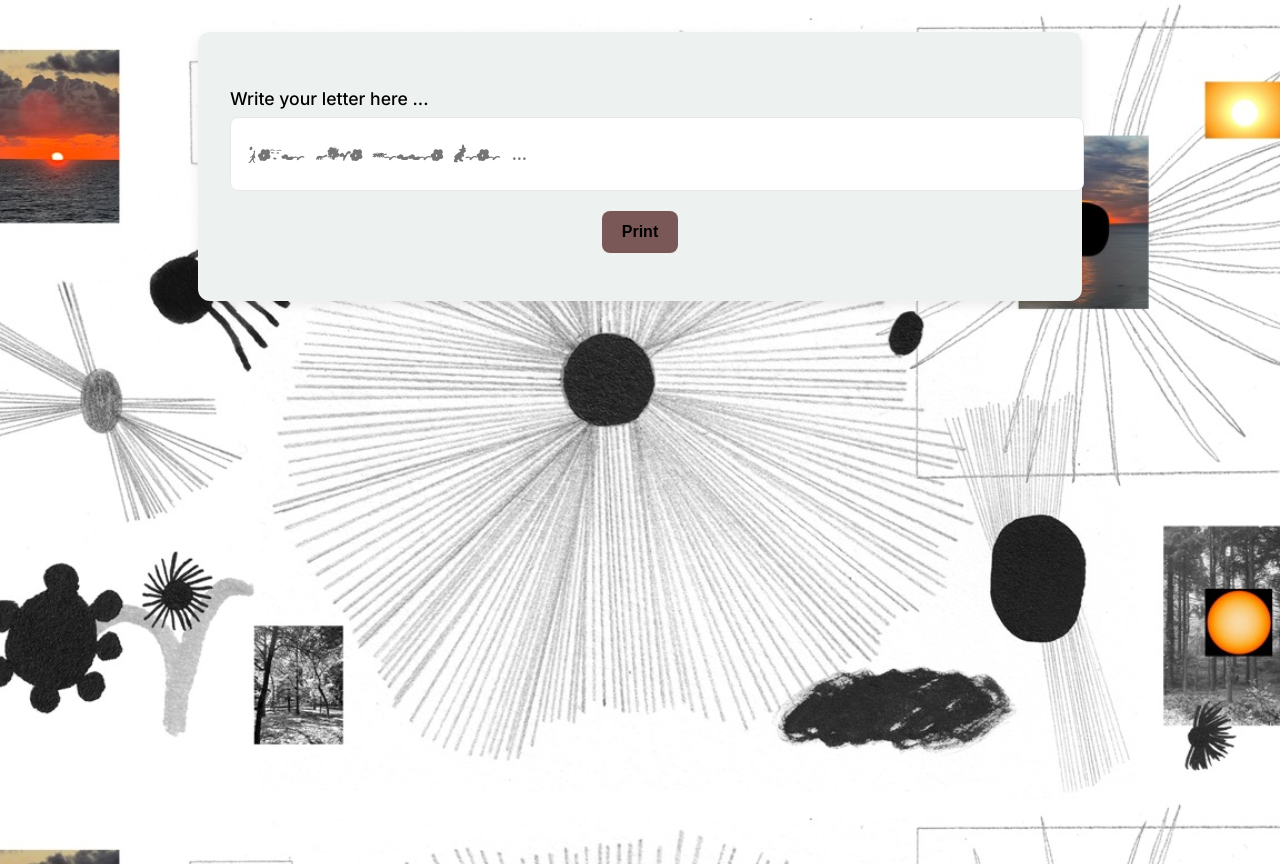
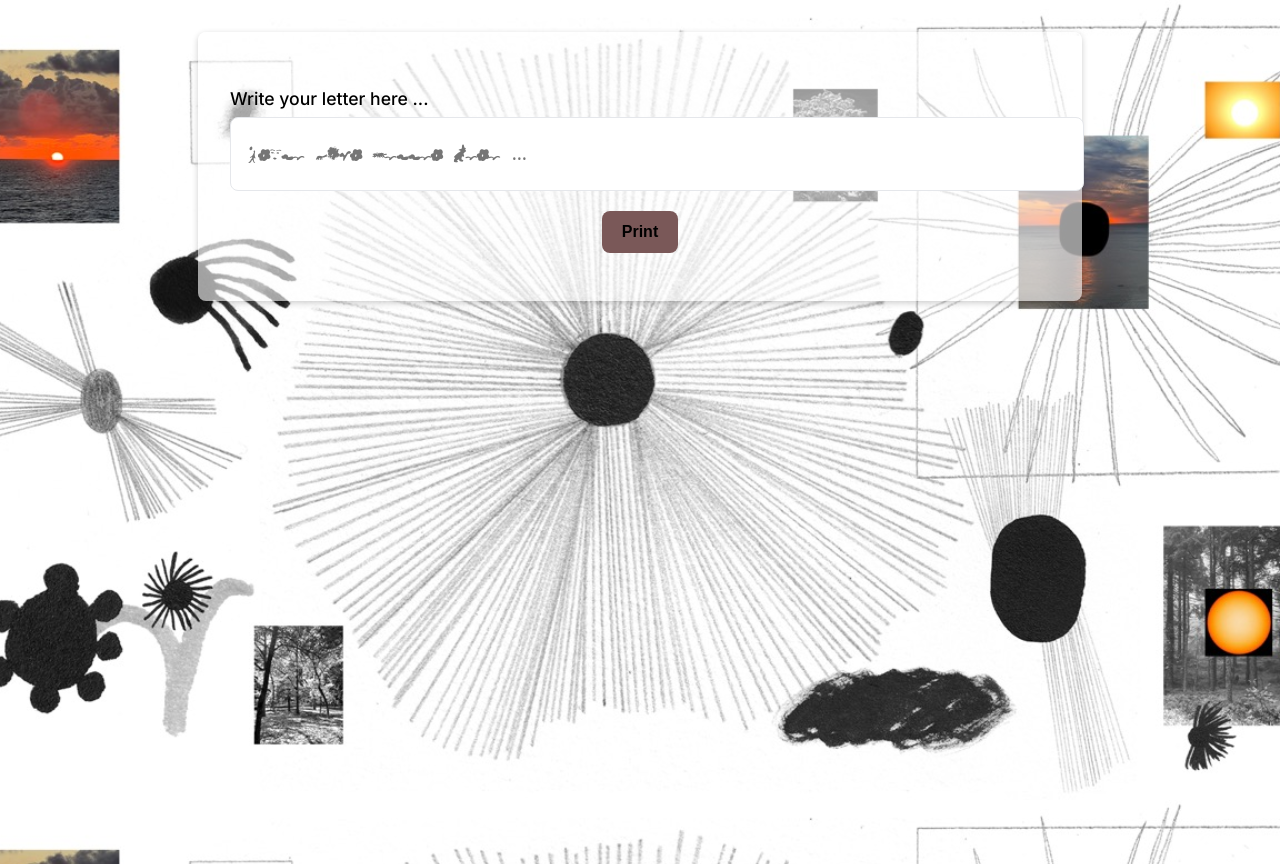
Before and after one commit to joakimhusmo/receipt-site, a website: page web/index.html in a window 1280 px wide. Drawn offline with Linux system fonts and the light colour scheme.

Commit message:
Add transparency to input-box in style.css

```diff
--- a/web/style.css
+++ b/web/style.css
@@ -26,12 +26,12 @@ body {
 
 /* Card */
 .container {
-  background: #edf1ef;
+  background: rgba(255, 255, 255, 0.6);
   width: 100%;
   max-width: 820px;
   padding: 2rem;
-  border-radius: 12px;
-  box-shadow: 0 4px 12px rgba(0,0,0,0.08);
+  border-radius: 8px;
+  box-shadow: 0 2px 6px rgba(0,0,0,0.2);
 }
 
 /* Title (kept empty visually) */
```
